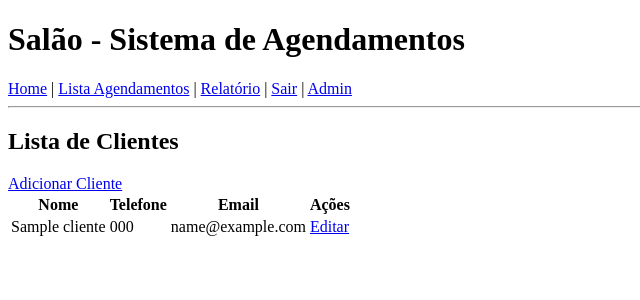
After one commit to Rafael-Levi/desafio_sistema_salao, a Django app: page /clientes/ in a window 1280 px wide. The commit adds this page. Shown: the top 300 px of the page, without its empty margins (0-640 px from the left). Run offline with Django 5.2, Linux system fonts and the light colour scheme; a user stored in the database is signed in; tables that the repository leaves empty hold one stand-in row (values such as "Sample post").

Commit message:
recepcionista add cliente

```diff
--- /dev/null
+++ b/agendamentos/templates/agendamentos/clientes_list.html
@@ -0,0 +1,24 @@
+{% extends 'base.html' %}
+
+{% block content %}
+<h2>Lista de Clientes</h2>
+<a href="{% url 'agendamentos:cliente_create' %}">Adicionar Cliente</a>
+<table>
+    <tr>
+        <th>Nome</th>
+        <th>Telefone</th>
+        <th>Email</th>
+        <th>Ações</th>
+    </tr>
+    {% for cliente in clientes %}
+    <tr>
+        <td>{{ cliente.nome }}</td>
+        <td>{{ cliente.telefone }}</td>
+        <td>{{ cliente.email }}</td>
+        <td>
+            <a href="{% url 'agendamentos:cliente_edit' cliente.pk %}">Editar</a>
+        </td>
+    </tr>
+    {% endfor %}
+</table>
+{% endblock %}
--- a/agendamentos/templates/agendamentos/home_recepcionista.html
+++ b/agendamentos/templates/agendamentos/home_recepcionista.html
@@ -4,7 +4,7 @@
 {% block content %}
 <h2>Bem-vinda, {{ request.user.get_username }} (Recepcionista)</h2>
 
-<p><a href="{% url 'agendamentos:create' %}">Novo Agendamento</a> | <a href="{% url 'agendamentos:list' %}">Ver todos (lista)</a></p>
+<p><a href="{% url 'agendamentos:create' %}">Novo Agendamento</a> | <a href="{% url 'agendamentos:list' %}">Ver todos (lista)</a> | <a href="{% url 'agendamentos:clientes_list' %}">Gerenciar Clientes</a></p>
 
 <table border="1">
   <thead><tr><th>Cliente</th><th>Serviço</th><th>Profissional</th><th>Início</th><th>Status</th><th>Ações</th></tr></thead>
--- a/agendamentos/urls.py
+++ b/agendamentos/urls.py
@@ -26,4 +26,9 @@ urlpatterns = [
 
     # relatório
     path('relatorio/servicos/', relatorio_servicos, name='relatorio_servicos'),
+
+    # clientes
+    path('clientes/', views.clientes_list, name='clientes_list'),
+    path('clientes/novo/', views.cliente_create, name='cliente_create'),
+    path('clientes/<int:pk>/editar/', views.cliente_edit, name='cliente_edit'),
 ]
--- a/agendamentos/views.py
+++ b/agendamentos/views.py
@@ -1,16 +1,49 @@
 # agendamentos/views.py
 from django.shortcuts import render, redirect, get_object_or_404
-from django.contrib.auth.decorators import login_required, user_passes_test
+from django.contrib.auth.decorators import login_required, permission_required
 from django.contrib.auth.mixins import LoginRequiredMixin, PermissionRequiredMixin
 from django.views.generic import ListView, CreateView, UpdateView, DeleteView, DetailView
 from django.urls import reverse_lazy
 from django.contrib.auth.models import User
 from .models import Agendamento, Profissional, Cliente, Servico
-from .forms import AgendamentoForm
+from .forms import AgendamentoForm, ClienteForm
 from .reports import concluido_por_servico
 from django.utils import timezone
 from datetime import datetime, timedelta
 from django.http import HttpResponseBadRequest
+
+
+@login_required
+@permission_required('agendamentos.add_cliente', raise_exception=True)
+def cliente_create(request):
+    if request.method == 'POST':
+        form = ClienteForm(request.POST)
+        if form.is_valid():
+            form.save()
+            return redirect('agendamentos:clientes_list')
+    else:
+        form = ClienteForm()
+    return render(request, 'agendamentos/cliente_form.html', {'form': form, 'title': 'Adicionar Cliente'})
+
+@login_required
+@permission_required('agendamentos.change_cliente', raise_exception=True)
+def cliente_edit(request, pk):
+    cliente = get_object_or_404(Cliente, pk=pk)
+    if request.method == 'POST':
+        form = ClienteForm(request.POST, instance=cliente)
+        if form.is_valid():
+            form.save()
+            return redirect('clientes_list')
+    else:
+        form = ClienteForm(instance=cliente)
+    return render(request, 'agendamentos/cliente_form.html', {'form': form, 'title': 'Editar Cliente'})
+
+@login_required
+@permission_required('agendamentos.view_cliente', raise_exception=True)
+def clientes_list(request):
+    clientes = Cliente.objects.all()
+    return render(request, 'agendamentos/clientes_list.html', {'clientes': clientes})
+
 
 def is_recepcionista_or_admin(user):
     return user.is_superuser or user.groups.filter(name="Recepcionista").exists()
```
Also changed, not shown: agendamentos/forms.py (+6 -1 lines), agendamentos/templates/agendamentos/cliente_form.html (added, +10 -0 lines).
